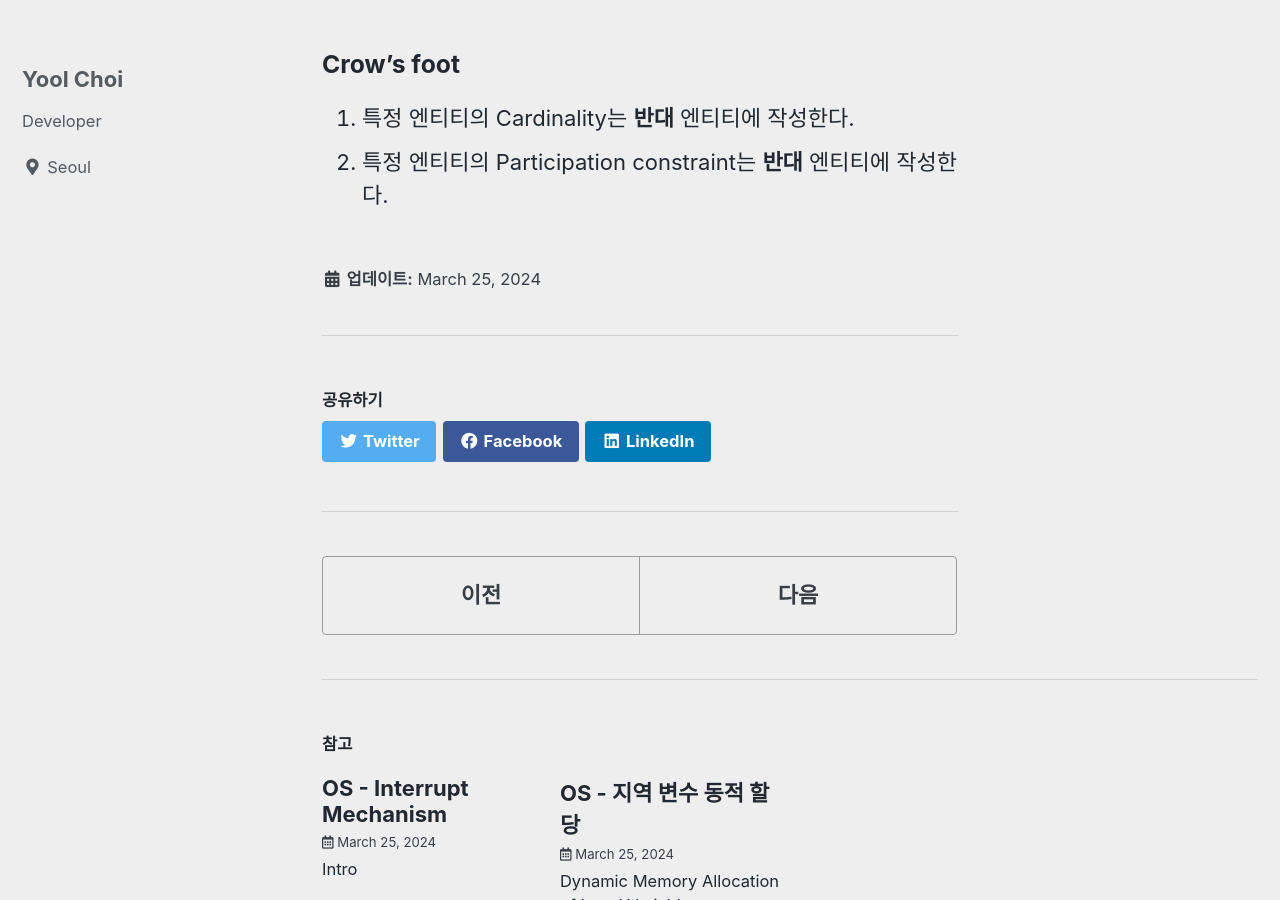
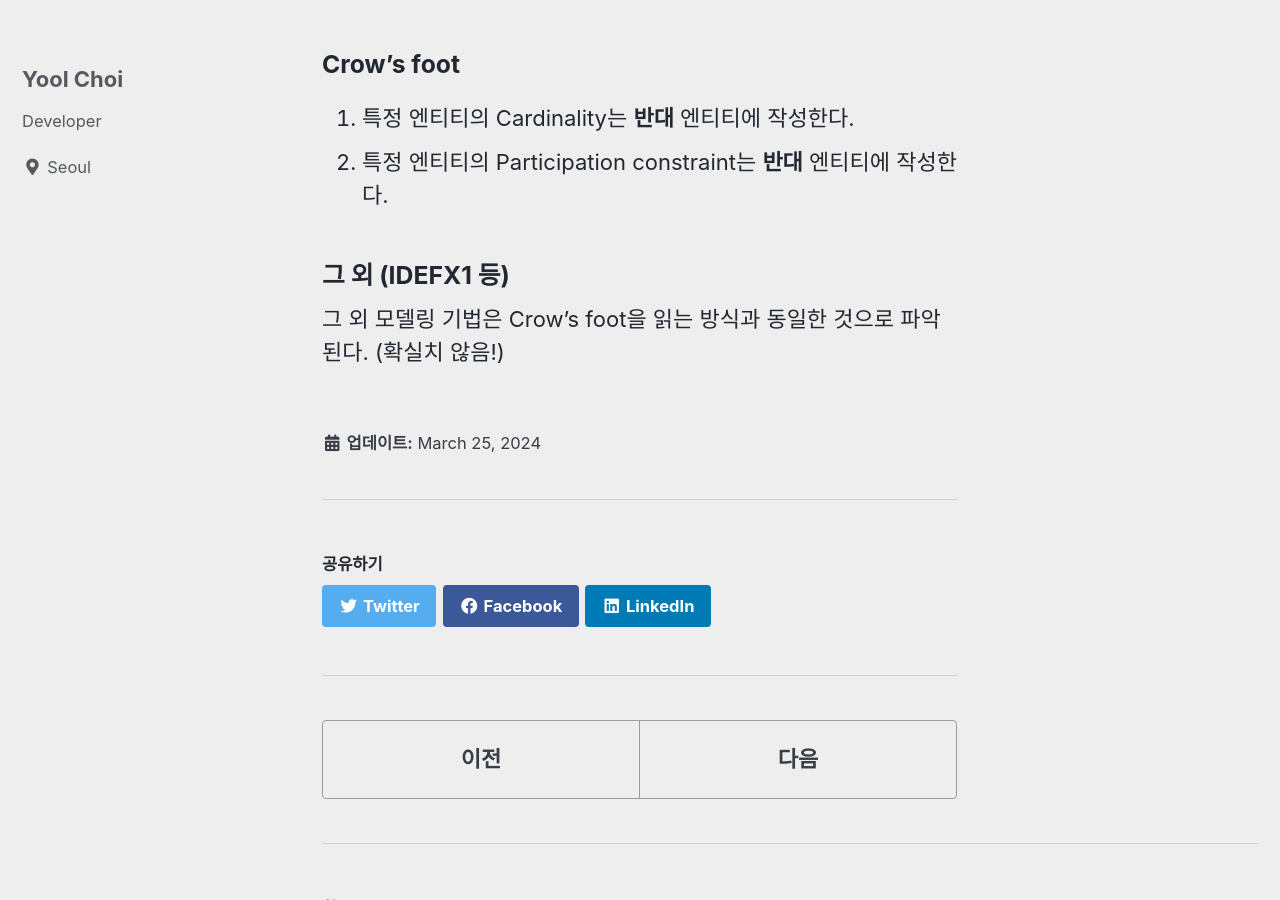
Before and after one commit to highlaw00/highlaw00.github.io, a Jekyll site: the page built from _posts/2024-03-25-ERD-Basic.md, in a window 1280 px wide and 900 px high, scrolled down 3435 px. Built offline with Jekyll 4.4.1, drawn with Linux system fonts in a browser that asks for light colours; cached includes are drawn as plain includes.

Commit message:
idefx1 add

```diff
--- a/_posts/2024-03-25-ERD-Basic.md
+++ b/_posts/2024-03-25-ERD-Basic.md
@@ -66,3 +66,6 @@ ER 다이어그램을 처음 제시한 `Chen`의 모델링 방법이다.
 ### Crow's foot
 1. 특정 엔티티의 Cardinality는 **반대** 엔티티에 작성한다.
 2. 특정 엔티티의 Participation constraint는 **반대** 엔티티에 작성한다.
+
+### 그 외 (IDEFX1 등)
+그 외 모델링 기법은 Crow's foot을 읽는 방식과 동일한 것으로 파악된다. (확실치 않음!)
```
